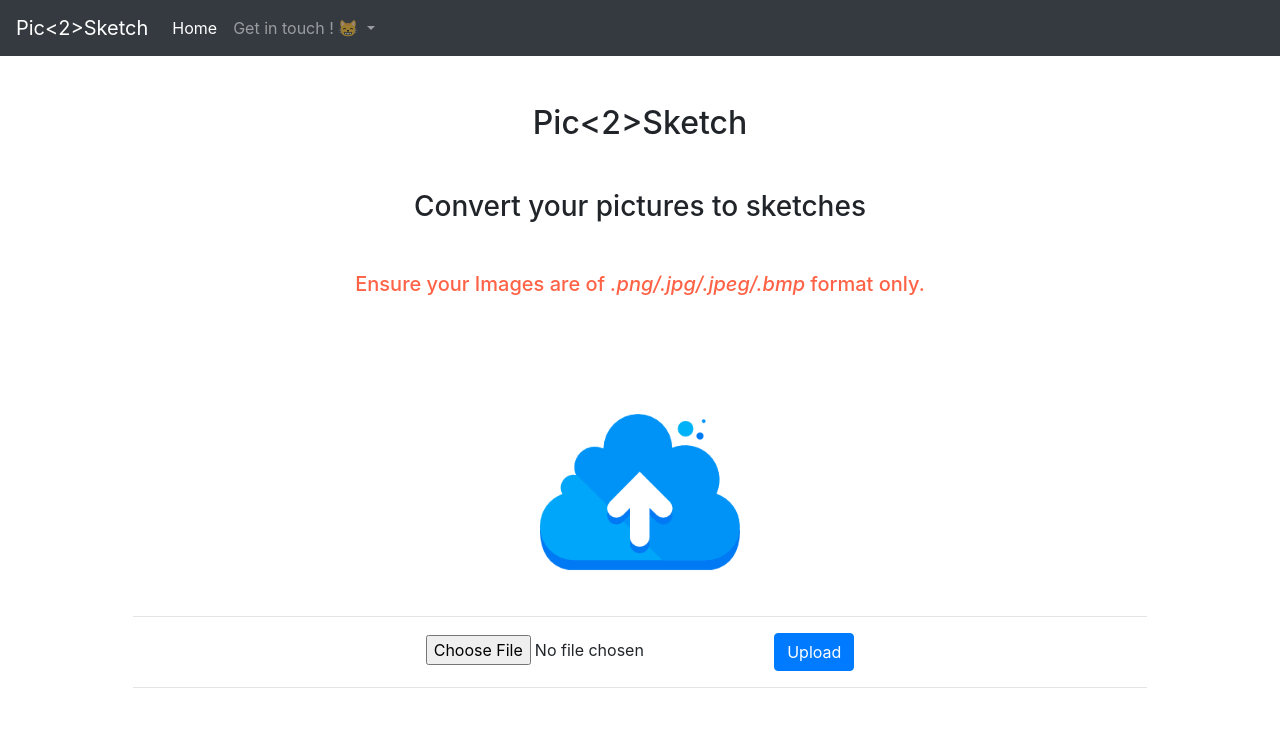
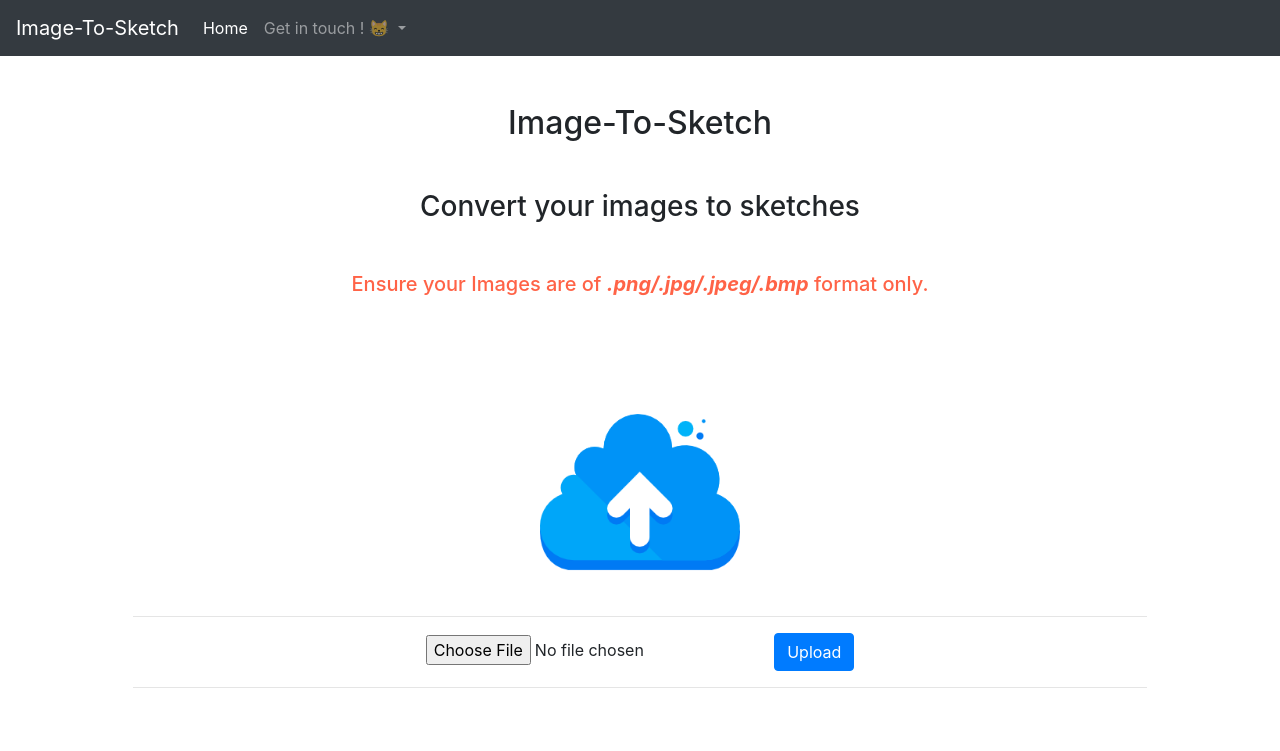
Before and after one commit to Kshitij3003/DevOps-Project, a Flask app: page / in a window 1280 px wide. Shown: the top 751 px of the page. Run offline with Flask 2, Linux system fonts and the light colour scheme; some libraries are stand-ins or nearby versions.

Commit message:
Update index.html

```diff
--- a/templates/index.html
+++ b/templates/index.html
@@ -8,7 +8,7 @@
     <!-- Bootstrap CSS -->
     <link rel="stylesheet" href="https://stackpath.bootstrapcdn.com/bootstrap/4.4.1/css/bootstrap.min.css" integrity="sha384-Vkoo8x4CGsO3+Hhxv8T/Q5PaXtkKtu6ug5TOeNV6gBiFeWPGFN9MuhOf23Q9Ifjh" crossorigin="anonymous">
 
-    <title>Pic<2>Sketch</title>
+    <title>Image-To-Sketch</title>
   </head>
   <body>
     <!-- Optional JavaScript -->
@@ -17,7 +17,7 @@
     <script src="https://cdn.jsdelivr.net/npm/popper.js@1.16.0/dist/umd/popper.min.js" integrity="sha384-Q6E9RHvbIyZFJoft+2mJbHaEWldlvI9IOYy5n3zV9zzTtmI3UksdQRVvoxMfooAo" crossorigin="anonymous"></script>
     <script src="https://stackpath.bootstrapcdn.com/bootstrap/4.4.1/js/bootstrap.min.js" integrity="sha384-wfSDF2E50Y2D1uUdj0O3uMBJnjuUD4Ih7YwaYd1iqfktj0Uod8GCExl3Og8ifwB6" crossorigin="anonymous"></script>
     <nav class="navbar navbar-expand-lg navbar-dark bg-dark">
-      <a class="navbar-brand" href="#">Pic<2>Sketch</a>
+      <a class="navbar-brand" href="#">Image-To-Sketch</a>
       <button class="navbar-toggler" type="button" data-toggle="collapse" data-target="#navbarSupportedContent" aria-controls="navbarSupportedContent" aria-expanded="false" aria-label="Toggle navigation">
         <span class="navbar-toggler-icon"></span>
       </button>
@@ -40,10 +40,10 @@
   </div>
 </nav>
   <div class="container">
-    <h2 class="text-center mt-5"> Pic<2>Sketch </h2>
+    <h2 class="text-center mt-5"> Image-To-Sketch </h2>
     <form method = post enctype=multipart/form-data>
-     <h3 class="text-center mt-5">Convert your pictures to sketches</h3>
-     <h5 class="text-center mt-5" style="color:Tomato;"> Ensure your Images are of <i>.png/.jpg/.jpeg/.bmp</i> format only. </h5>
+     <h3 class="text-center mt-5">Convert your images to sketches</h3>
+     <h5 class="text-center mt-5" style="color:Tomato;"> Ensure your Images are of <i><b>.png/.jpg/.jpeg/.bmp</b></i> format only. </h5>
         <div class="p-5 bg-white rounded-lg mt-5"><img src="{{ url_for('static', filename='upload_logo.png') }}" alt="" width="200" class="d-block mx-auto mb-4 ">
           <hr>
                 <center>
```
